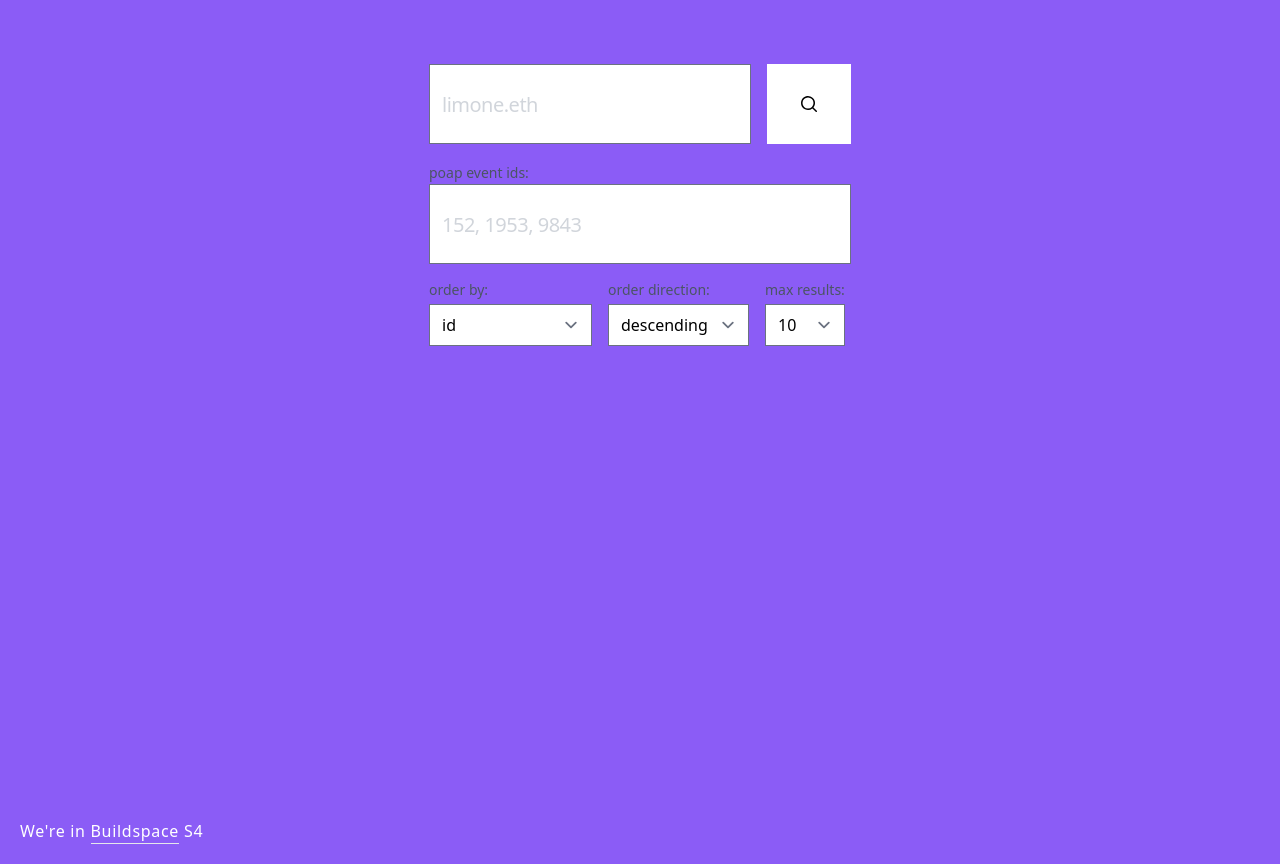
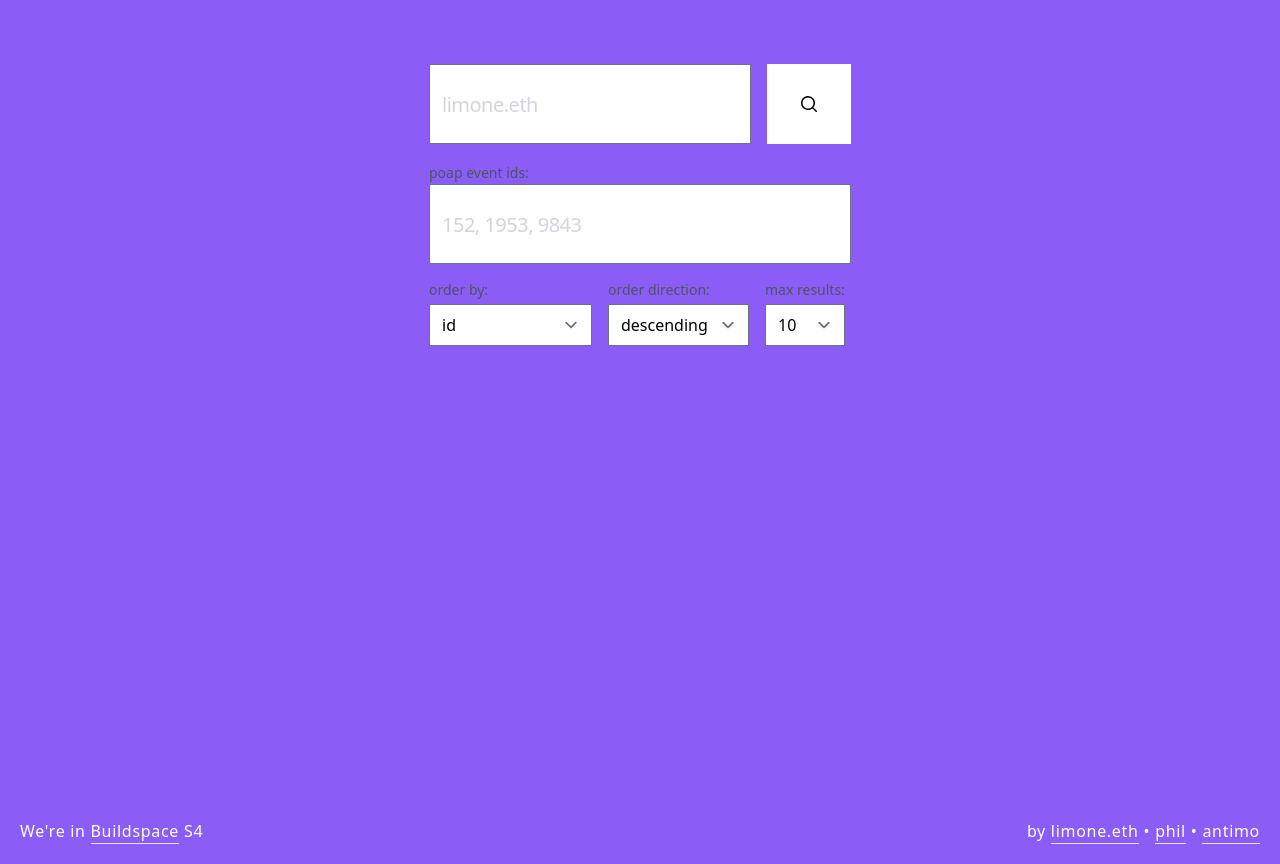
Before and after one commit to limone-eth/findcaster, a Next.js app: page / in a window 1280 px wide. Built offline with nearby package versions, Linux system fonts and the light colour scheme.

Commit message:
- Added buildoooors

```diff
--- a/modules/application/components/Footer/Footer.tsx
+++ b/modules/application/components/Footer/Footer.tsx
@@ -3,7 +3,7 @@
 import { Hyperlink, Text } from '@/modules/application/components/DesignSystem';
 
 const Footer = () => (
-  <div className="flex items-center justify-center p-5 text-sm tracking-wider text-gray-400 md:justify-between">
+  <div className="flex items-center justify-between p-5 text-sm tracking-wider text-gray-400 md:justify-between">
     <div>
       <Text>
         We're in{' '}
@@ -13,6 +13,22 @@ const Footer = () => (
         S4
       </Text>
     </div>
+    <div>
+      <Text>
+        by{' '}
+        <Hyperlink target="_blank" theme="decorated" href="https://warpcast.com/limone.eth">
+          limone.eth
+        </Hyperlink>{' '}
+        •{' '}
+        <Hyperlink target="_blank" theme="decorated" href="https://warpcast.com/strangequirks">
+          phil
+        </Hyperlink>{' '}
+        •{' '}
+        <Hyperlink target="_blank" theme="decorated" href="https://warpcast.com/antimofm.eth">
+          antimo
+        </Hyperlink>
+      </Text>
+    </div>
   </div>
 );
 
```
